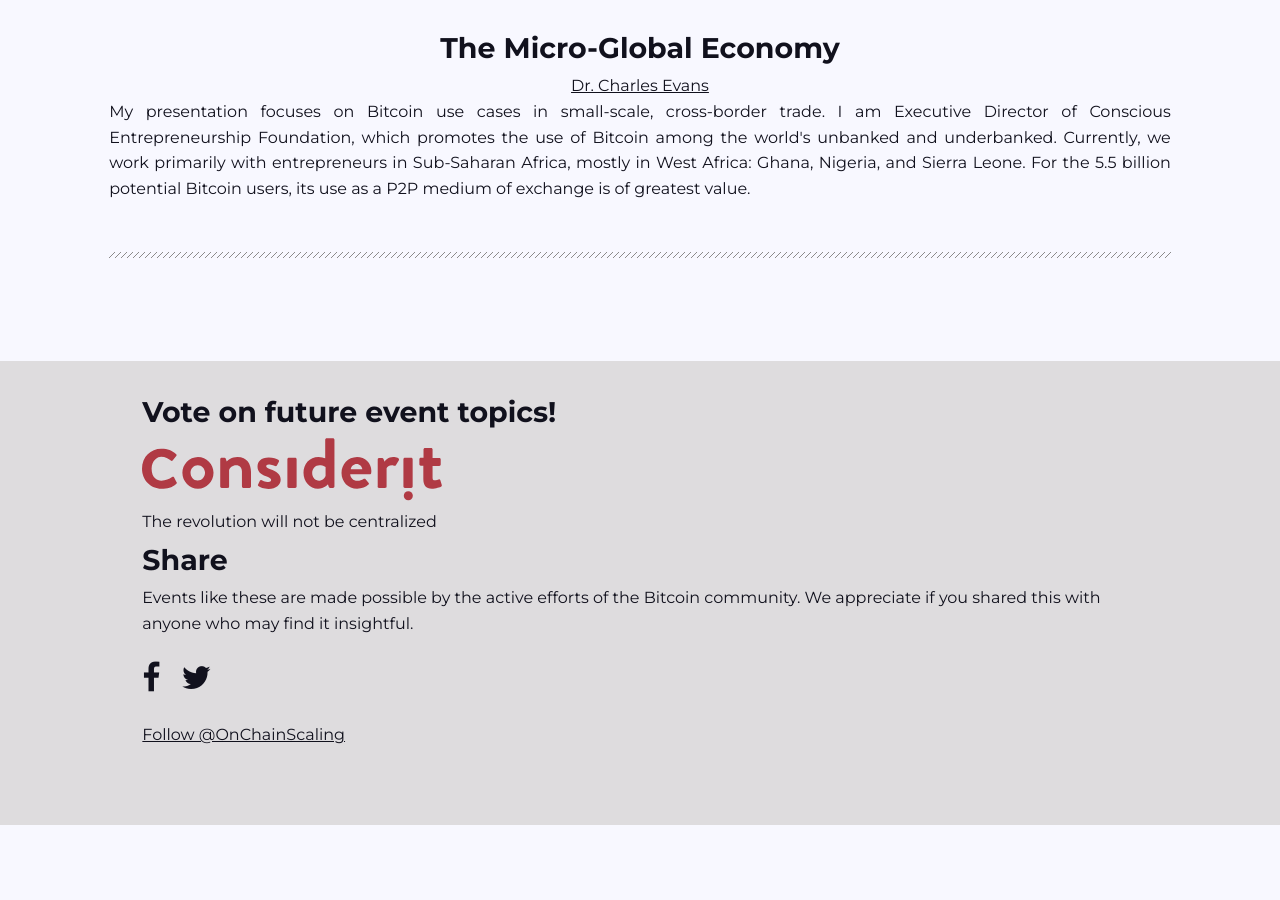
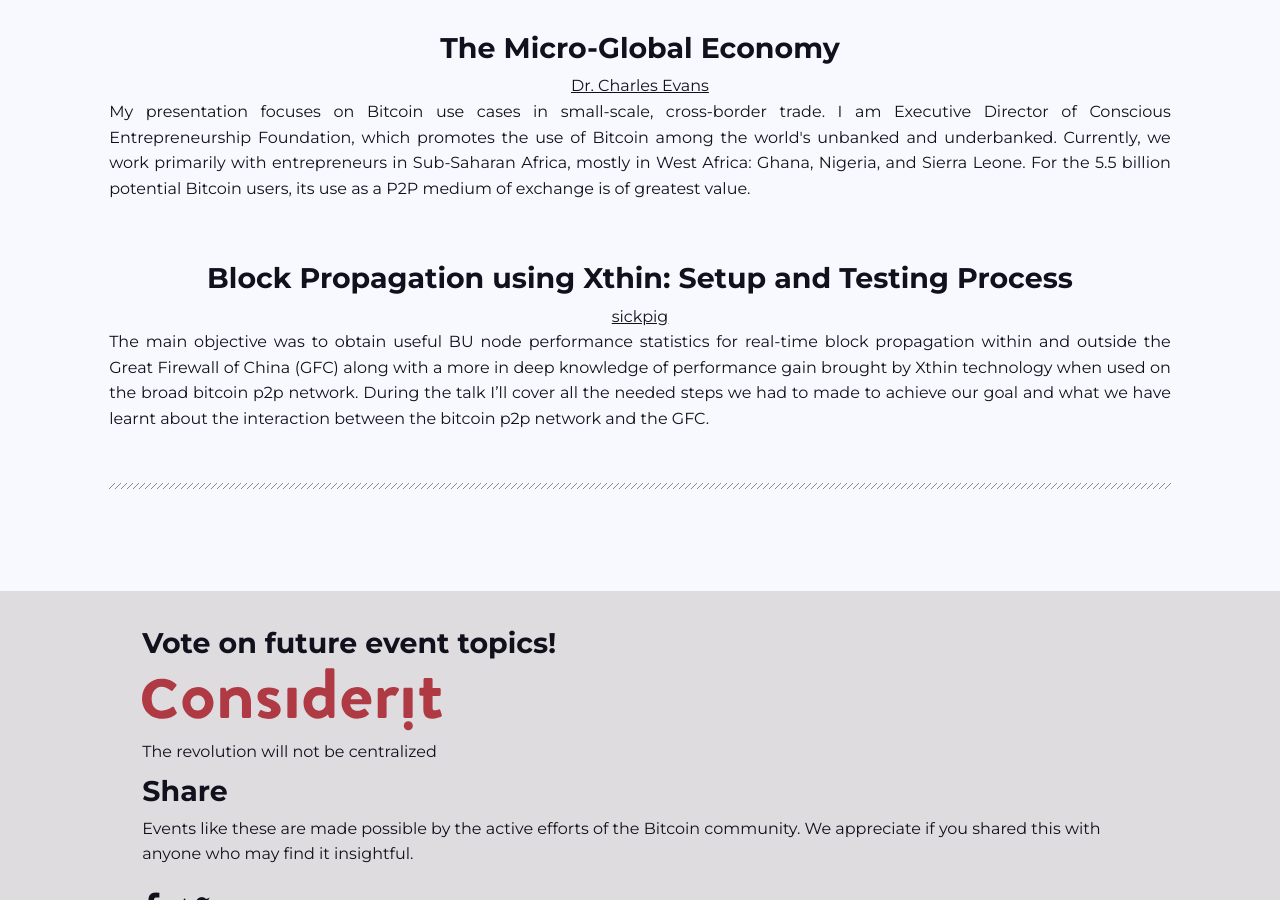
Before and after one commit to bitcoinclassic/onChain, a Jekyll site: the page built from presentations.html, in a window 1280 px wide and 900 px high, scrolled down 1884 px. Built offline with Jekyll 4.4.1, drawn with Linux system fonts in a browser that asks for light colours; nearby versions of some CDN libraries; comment, search, counter and statistics services are not loaded; before the commit the page ends 2709 px from its top, so only the background shows below that.

Commit message:
added sickpig bio, and also changed the date on the live.html page

```diff
--- a/live.html
+++ b/live.html
@@ -29,7 +29,7 @@ layout: default
                     <div class="clear"><input type="submit" value="Attend the Conference" name="subscribe" id="mc-embedded-subscribe" class="button"></div>
                     </div>
                 </form>
-            <span style="color:ghostwhite; font-weight: normal">Enter your email addres to be sent a reminder before the conference starts with a link to join.</span>
+            <span style="color:ghostwhite; font-weight: normal">Enter your email addres to register as an attendee for the online event.</span>
             </div>
             <!--End mc_embed_signup-->
         </div>
--- a/presentations.html
+++ b/presentations.html
@@ -124,6 +124,16 @@ layout: default
     </article>
 
 
+    <article class="paper">
+        <h2>Block Propagation using Xthin: Setup and Testing Process</h2>
+        <span class="author"><a href="/speakers.html#evans">sickpig</a></span>
+        <p class="more">
+            The main objective was to obtain useful BU node performance statistics for real-time block propagation within and outside the Great Firewall of China (GFC) along with a more in deep knowledge of performance gain brought by Xthin technology when used on the broad bitcoin p2p network.
+
+
+            During the talk I’ll cover all the needed steps we had to made to achieve our goal and what we have learnt about the interaction between the bitcoin p2p network and the GFC.
+        </p>
+    </article>
     <hr>
 
 
```
Also changed, not shown: other parts of live.html (+1 -1 lines), speakers.html (+7 -0 lines).
